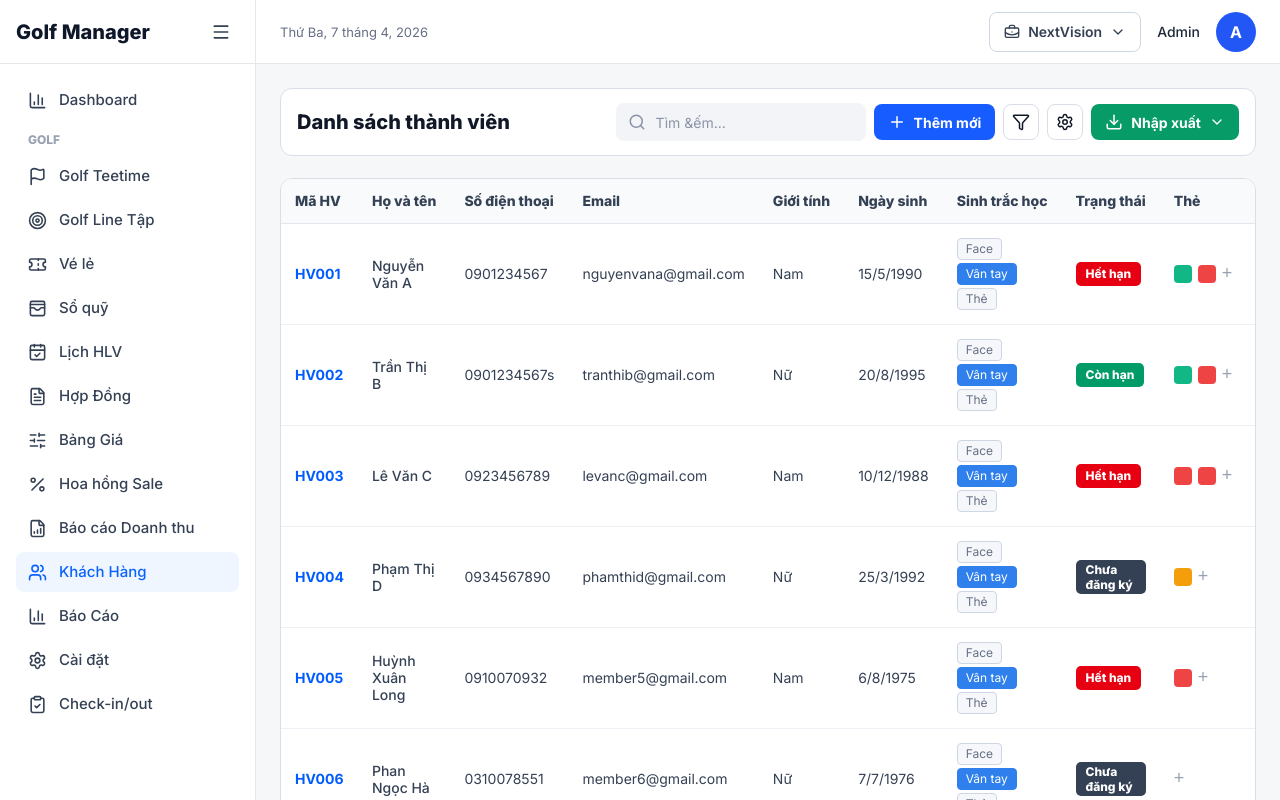
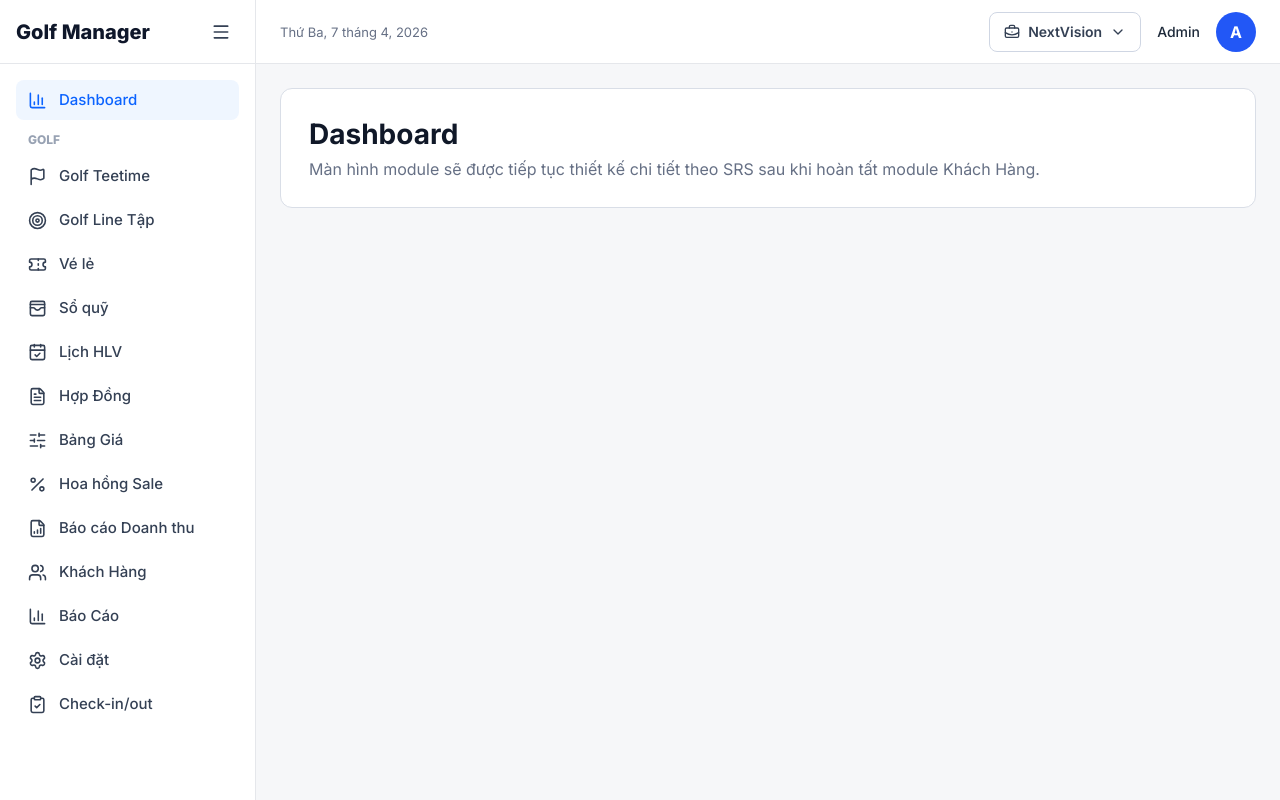
Before and after one commit to thamntt/Golf, a Next.js app: page / in a window 1280 px wide. Shown: the top 800 px of the page. Built offline with nearby package versions, Linux system fonts and the light colour scheme.

Commit message:
Restore dashboard as default screen

```diff
--- a/src/app/page.tsx
+++ b/src/app/page.tsx
@@ -228,7 +228,7 @@ const customerRows = [
 ];
 
 export default function Home() {
-  const [active, setActive] = useState<ModuleKey>("customers");
+  const [active, setActive] = useState<ModuleKey>("dashboard");
   const activeItem = useMemo(
     () => navItems.find((item) => item.key === active) ?? navItems[0],
     [active],
@@ -288,11 +288,8 @@ export default function Home() {
         </header>
 
         <div className={styles.content}>
-          {active === "customers" ? (
-            <CustomersScreen />
-          ) : (
-            <PlaceholderScreen title={activeItem.label} />
-          )}
+          {active === "customers" && <CustomersScreen />}
+          {active !== "customers" && <PlaceholderScreen title={activeItem.label} />}
         </div>
       </main>
     </div>
```
